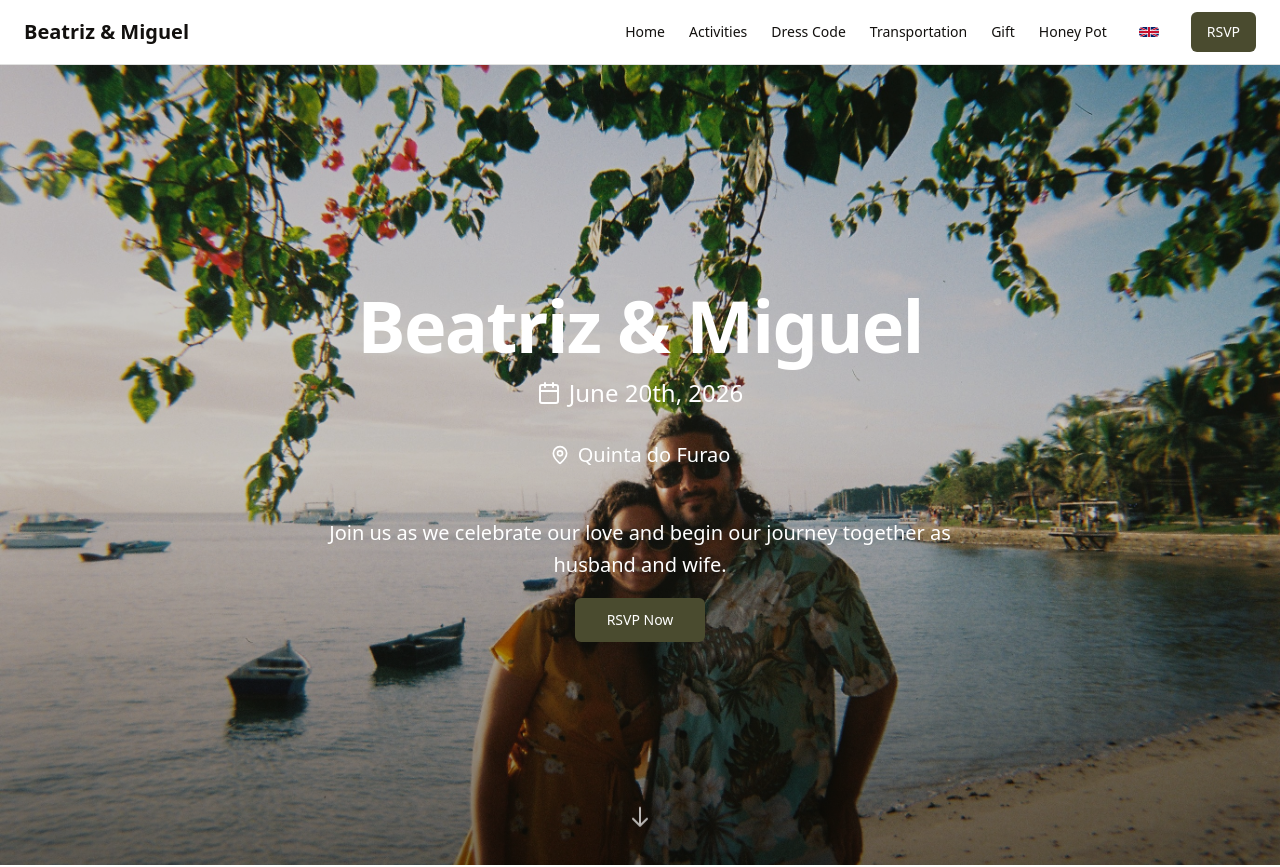
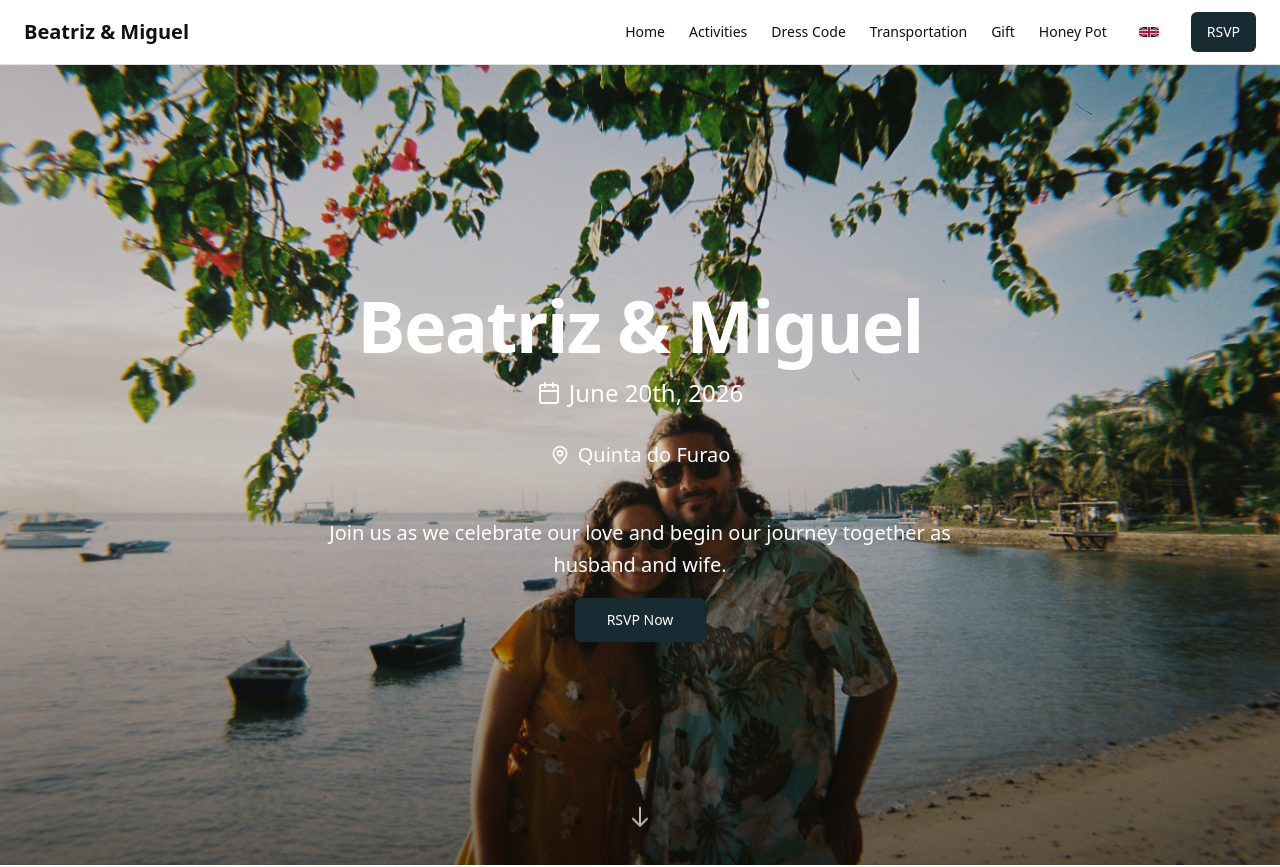
Before and after one commit to MiguelTrinca/wedding-website, a Next.js app: page / in a window 1280 px wide. Shown: the top 867 px of the page. Built offline with nearby package versions, Linux system fonts and the light colour scheme.

Commit message:
Style (Color theme): Changed the color theme in global.css

```diff
--- a/src/app/globals.css
+++ b/src/app/globals.css
@@ -12,15 +12,15 @@
   --popover-foreground: #12100E;
 
   /* Primary = Dark Khaki */
-  --primary: #4A4B2F;
+  --primary: #182B32;
   --primary-foreground: #ffffff;
 
   /* Secondary = Dusty Taupe */
-  --secondary: #A78476;
+  --secondary: #937342;
   --secondary-foreground: #ffffff;
 
   /* Muted = Soft Olive (used subtly) */
-  --muted: #B2BD7E;
+  --muted: #ABC4AB;
   --muted-foreground: #12100E;
 
   /* Accent = Same as secondary for now */
```
